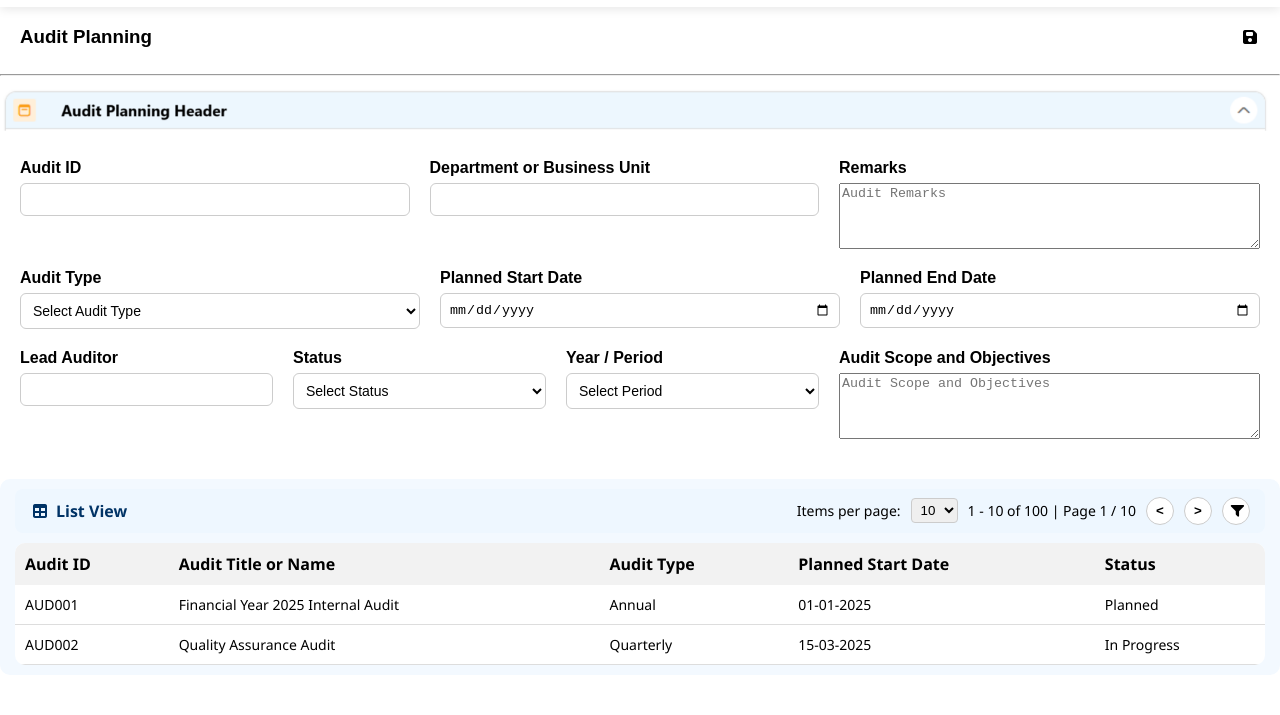
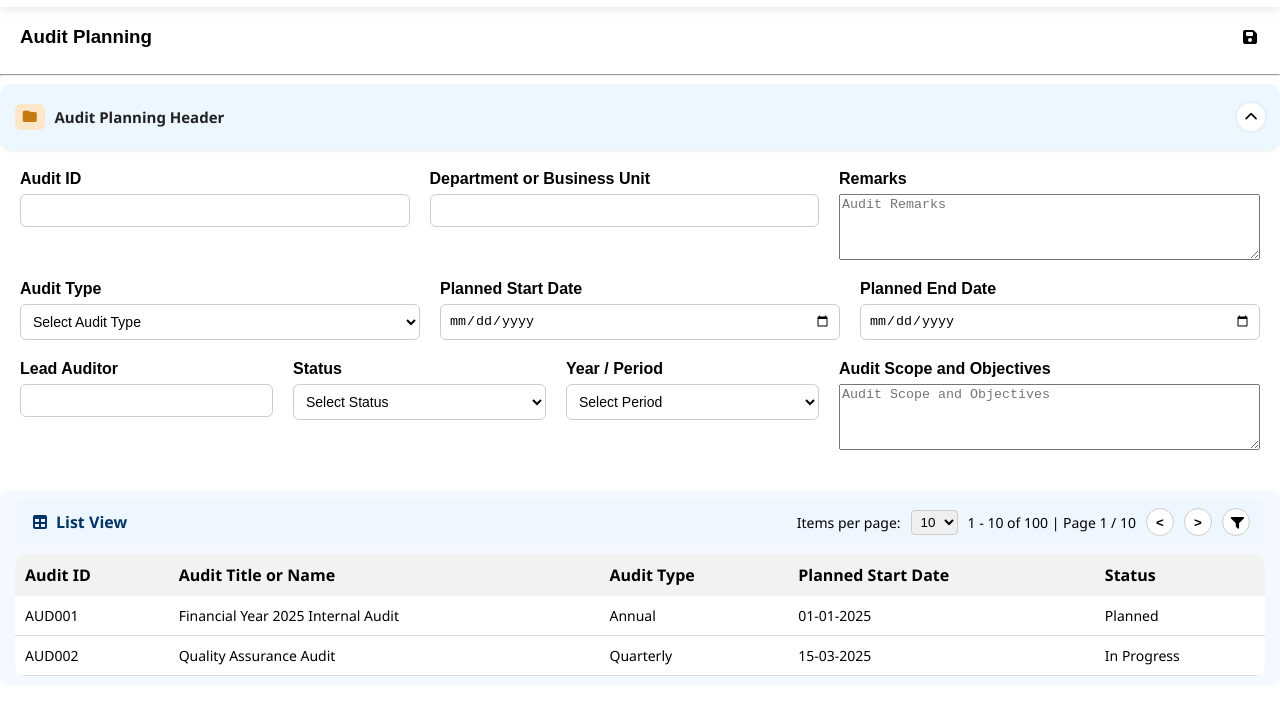
Before and after one commit to Adithya035/Audit-Module, a plain HTML site: page Audit Planning Page/AuditPlanningNewLine.html in a window 1280 px wide. Shown: the part 81-796 px from the top of the page. Drawn offline with Linux system fonts and the light colour scheme; a web font is replaced by a local one.

Commit message:
Changes made

```diff
--- a/Audit Planning Page/AuditPlanningNewLine.html
+++ b/Audit Planning Page/AuditPlanningNewLine.html
@@ -153,8 +153,17 @@
     </div>
 
     <!--Audit Calendar New List View Image Section-->
-    <div>
-        <img src="Audit Planning Headers.png" width="100%" alt="Audit Calendar List View">
+    <!--Audit Calendar New List View Image Section-->
+    <div class="section-header">
+        <div class="left-section">
+            <i class="fa fa-folder section-icon"></i>
+            <p class="section-title"><b>Audit Planning Header</b></p>
+        </div>
+        <div class="right-section">
+            <button class="collapse-btn">
+                <i class="fa fa-chevron-up"></i>
+            </button>
+        </div>
     </div>
 
     <!-- Audit Planning Fields Section -->
```
